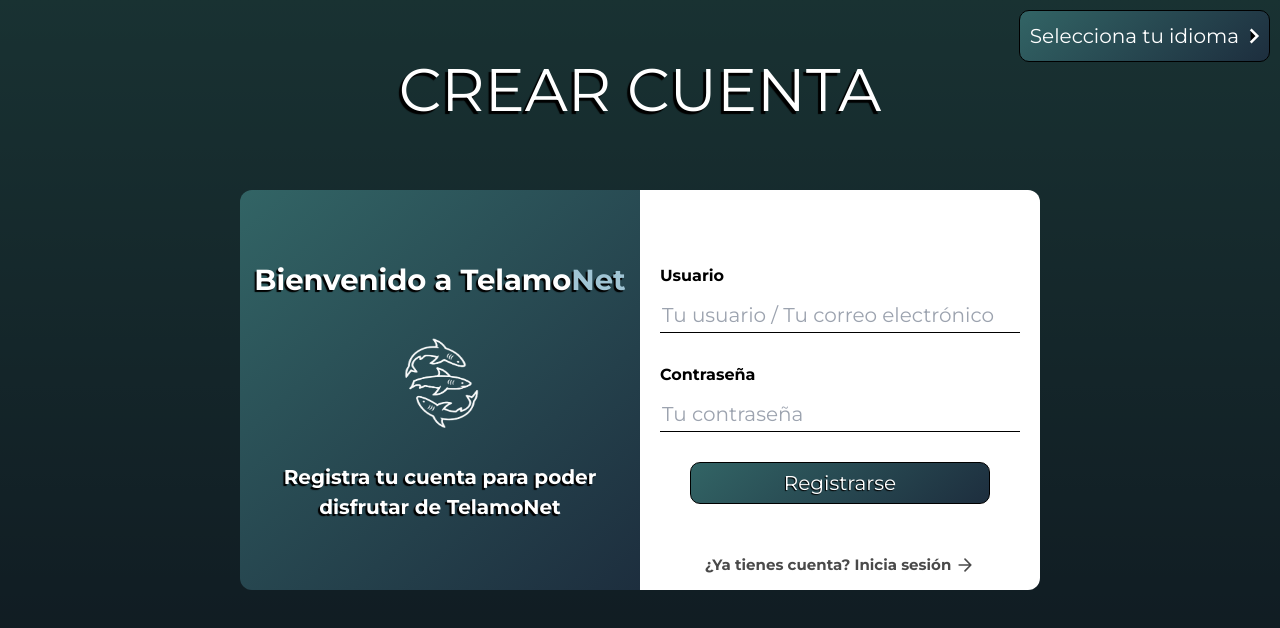
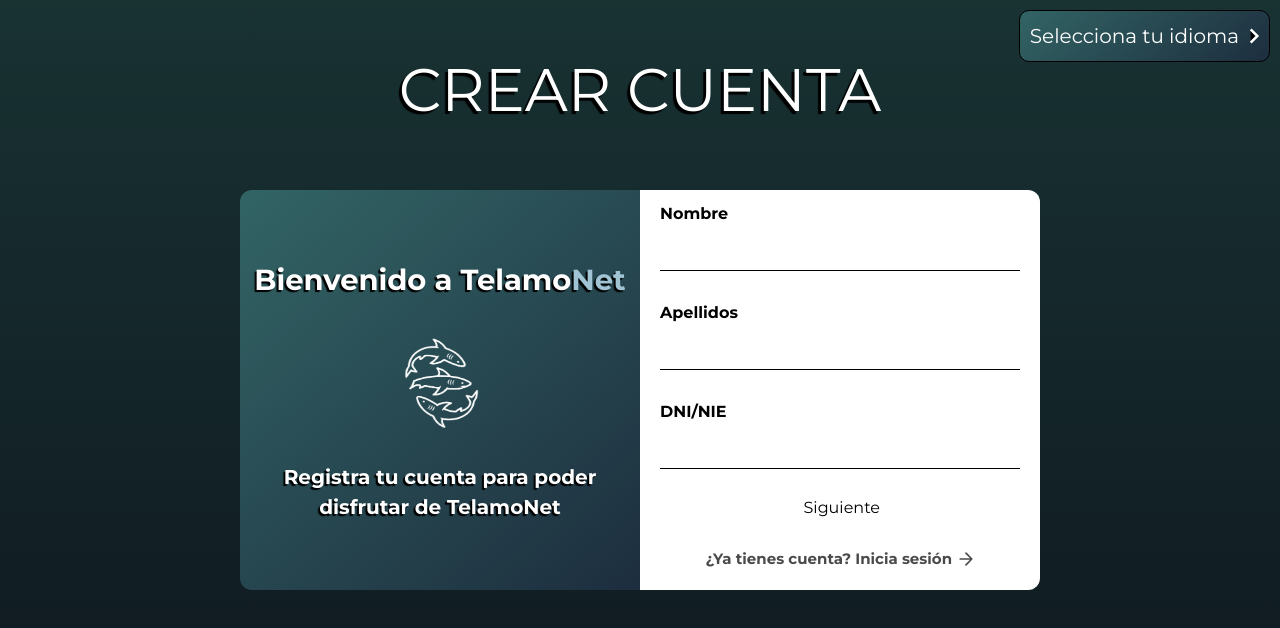
Before and after one commit to AntonioMorera/Telamonet, a Vue app: page / in a window 1280 px wide. Shown: the top 628 px of the page. Built offline with nearby package versions, Linux system fonts and the light colour scheme.

Commit message:
register form a mitad para que no se pierda

```diff
--- a/src/views/RegisterView.vue
+++ b/src/views/RegisterView.vue
@@ -4,6 +4,16 @@
     import ButtonForm from '../components/buttons/ButtonForm.vue';
     import { useTranslations } from '../composables/useTranslations'
     const { t } = useTranslations() //Variable para llamar al archivo de traduccion
+
+    import { onMounted, ref } from 'vue';
+
+    onMounted(() => {
+        const form = document.getElementById("register-form");
+
+        form.addEventListener("click", function(event){
+            event.preventDefault()
+        });
+    });
 </script>
 
 <template>
@@ -16,25 +26,58 @@
                 <img class="w-[90px] h-[100px]" src="/src/assets/logo/logoTelamon.png" alt="">
                 <p class="text-center text-[20px] font-bold mt-[30px] [text-shadow:-2px_2px_1px_black]" id="eslogan">{{ t.register.eslogan }}{{ t.nav.website }}</p>
             </div>
-            <form class="flex flex-col justify-center h-[400px] w-[400px] p-[10px] pl-[20px] pr-[20px] bg-white rounded-br-xl rounded-tr-xl" method="post">
-                <label class="mt-[60px]" for="username-register-form" id="username-register-label">{{ t.register.username }}</label>
-                <input type="text" class="input-form" maxlength="50" id="username-register-form" name="username-register-form" :placeholder="t.register.placeholderUsername" required>
-                <label for="password-register-form" id="password-register-label">{{ t.register.password }}</label>
-                <input type="password" class="input-form" maxlength="20" id="password-register-form" name="password-register-form" :placeholder="t.register.placeholderPassword" required>
+            <form id="register-form" class="relative flex flex-col justify-center h-[400px] w-[400px] p-[10px] pl-[20px] pr-[20px] bg-white rounded-br-xl rounded-tr-xl" method="post">
+                <section class="flex flex-col mb-32 hidden">
+                    <label class="mt-[60px]" for="username-register-form" id="username-register-label">{{ t.register.username }}</label>
+                    <input type="text" class="input-form" maxlength="50" id="username-register-form" name="username-register-form" :placeholder="t.register.placeholderEmail" required>
+                    <label for="password-register-form" id="password-register-label">{{ t.register.password }}</label>
+                    <input type="password" class="input-form" maxlength="20" id="password-register-form" name="password-register-form" :placeholder="t.register.placeholderPassword" required>
+                    <select name="selectRole" id="selectRole">
+                        <option value="EI">Institución Educativa</option>
+                        <option value="Student">Estudiante</option>
+                        <option value="EU">Usuario Ajeno</option>
+                    </select>
+                </section>
 
-                <RouterLink to="/home" class="text-center">
-                    <ButtonForm :value="t.register.submit"></ButtonForm>
-                </RouterLink>
+                <section id="studentForm" class="flex flex-col mb-20">
+                    <label for="student-name" id="studentName">Nombre</label>
+                    <input type="text" class="input-form" maxlength="50" id="username-register-form" name="username-register-form" :placeholder="t.register.placeholderEmail" required></input>
+                    <label for="student-name" id="studentName">Apellidos</label>
+                    <input type="text" class="input-form" maxlength="50" id="username-register-form" name="username-register-form" :placeholder="t.register.placeholderEmail" required></input>
+                    <label for="student-name" id="studentName">DNI/NIE</label>
+                    <input type="text" class="input-form" maxlength="50" id="username-register-form" name="username-register-form" :placeholder="t.register.placeholderEmail" required></input>
+                </section>
 
-                <RouterLink to="/login" class="flex justify-center items-center text-[15px] gap-1 text-[#4a4a4a] font-bold mt-[50px] transition-all duration-200 ease-in-out hover:brightness-200" id="redirect-login">{{ t.register.haveAccount }}<svg width="20" height="20" viewBox="0 0 24 24" fill="none" xmlns="http://www.w3.org/2000/svg"><path d="M5 12H19M19 12L12 5M19 12L12 19" stroke="currentColor" stroke-width="2" stroke-linecap="round" stroke-linejoin="round"/></svg></RouterLink>
+                <section id="EIForm" class="flex flex-col mb-20 hidden">
+                    <label for="choose-center" id="chooseCenter">Nivel de Enseñanza</label>
+                    <select name="" id="" class="">
+                        <option value="PE">Educación Primaria</option>
+                        <option value="SE">Educación Secundaria</option>
+                        <option value="College">Universidad</option>
+                        <option value="FP">Formación Profesional</option>
+                    </select>
+                    <label class="my-8" for="choose-location" id="chooseLocation">¿Cual es su Institucion Educativa?</label>
+                    <select name="" id="" class="">
+                        <option value="">Saldran todo de la base de datos</option>
+                    </select>
+
+                    <RouterLink to="/home" class="absolute bottom-[80px] right-12 text-center hidden">
+                        <ButtonForm :value="t.register.submit"></ButtonForm>
+                    </RouterLink>
+                </section>
+
+                <button class="absolute bottom-[70px] right-[160px]">Siguiente</button>
+
+                <RouterLink to="/login" class="absolute bottom-[20px] right-16 flex justify-center items-center text-[15px] gap-1 text-[#4a4a4a] font-bold transition-all duration-200 ease-in-out hover:brightness-200" id="redirect-login">{{ t.register.haveAccount }}<svg width="20" height="20" viewBox="0 0 24 24" fill="none" xmlns="http://www.w3.org/2000/svg"><path d="M5 12H19M19 12L12 5M19 12L12 19" stroke="currentColor" stroke-width="2" stroke-linecap="round" stroke-linejoin="round"/></svg></RouterLink>
+
             </form>
+
         </div>
     </main>
 </template>
 
 <style scoped>
     #side-panel {
-        background: -webkit-linear-gradient(140deg, #326465,#1d2e3e);/* Chrome 10-25, Safari 5.1-6 */
         background: linear-gradient(140deg, #326465,#1d2e3e);/* W3C, IE 10+/ Edge, Firefox 16+, Chrome 26+, Opera 12+, Safari 7+ */
     }
 
```
